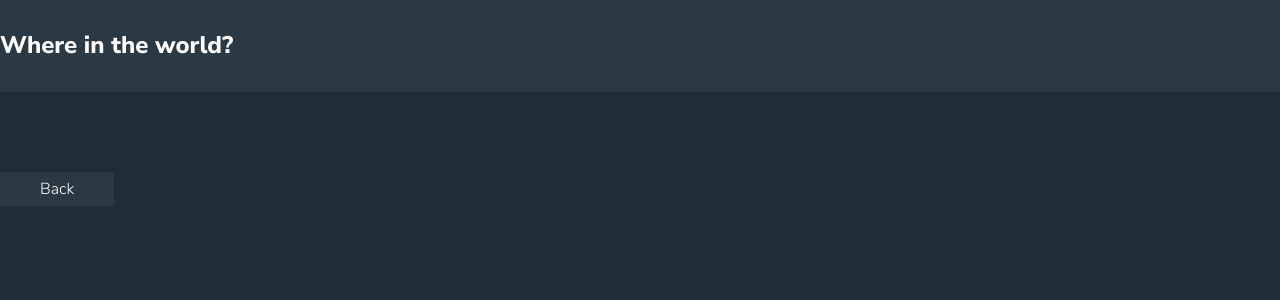
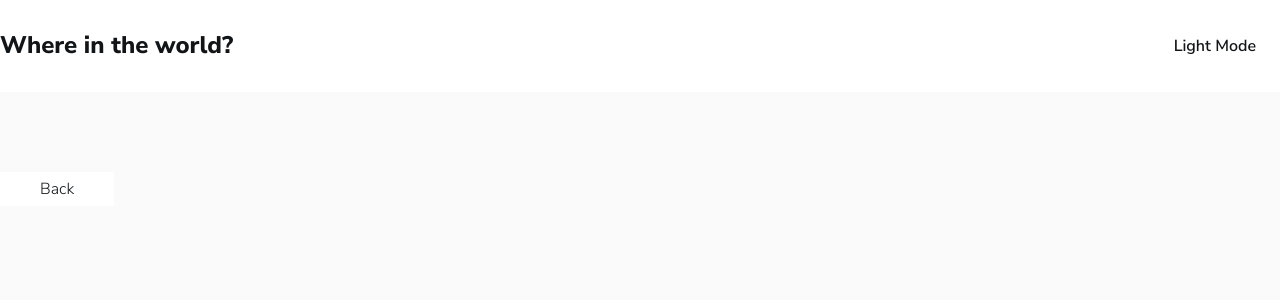
Before and after one commit to hissalht/rest-countries-api-with-color-theme-switcher, a Nuxt app: page /1 in a window 1280 px wide. Shown: the top 300 px of the page. Built offline with nearby package versions, Linux system fonts and the light colour scheme; no server answers.

Commit message:
add color mode

```diff
--- a/app.vue
+++ b/app.vue
@@ -1,14 +1,25 @@
-<script lang="ts">
+<script lang="ts" setup>
 import "normalize.css/normalize.css";
 import "@fontsource/nunito-sans/300.css";
 import "@fontsource/nunito-sans/600.css";
 import "@fontsource/nunito-sans/800.css";
+
+const colorMode = useColorMode();
 </script>
 
 <template>
   <div class="site-header">
     <div class="container">
       <p class="site-title">Where in the world?</p>
+
+      <button
+        class="color-mode"
+        @click="
+          colorMode.preference = colorMode.value === 'dark' ? 'light' : 'dark'
+        "
+      >
+        {{ colorMode.value === "dark" ? "Dark Mode" : "Light Mode" }}
+      </button>
     </div>
   </div>
   <NuxtPage />
@@ -36,9 +47,20 @@ import "@fontsource/nunito-sans/800.css";
 
   font-family: "Nunito Sans", sans-serif;
   font-weight: 300;
+  background-color: var(--site-background);
+  color: var(--text-color);
+}
 
-  background-color: var(--very-dark-blue);
-  color: var(--white);
+:root.dark-mode {
+  --element-background: var(--dark-blue);
+  --site-background: var(--very-dark-blue);
+  --text-color: var(--white);
+}
+
+:root.light-mode {
+  --element-background: var(--white);
+  --site-background: var(--very-light-gray);
+  --text-color: var(--very-dark-blue-text);
 }
 </style>
 
@@ -52,10 +74,21 @@ import "@fontsource/nunito-sans/800.css";
 .container {
   max-width: 80rem;
   margin: auto;
+  display: flex;
+  justify-content: space-between;
 }
 
 .site-header {
   padding: 2rem 0;
-  background-color: var(--dark-blue);
+  background-color: var(--element-background);
+}
+
+.color-mode {
+  background-color: var(--element-background);
+  color: inherit;
+  border: none;
+  padding: 0.25rem 1.5rem;
+  font-weight: 600;
+  cursor: pointer;
 }
 </style>
--- a/components/CountryCard.vue
+++ b/components/CountryCard.vue
@@ -1,13 +1,9 @@
 <script lang="ts" setup>
 import { Country } from "~~/types/countries-api";
 
-const props = defineProps<{
+defineProps<{
   country: Country;
 }>();
-
-if (!Array.isArray(props.country.capital)) {
-  console.log(props.country.capital);
-}
 </script>
 
 <template>
@@ -44,7 +40,7 @@ if (!Array.isArray(props.country.capital)) {
 
 <style scoped>
 .country-card {
-  background-color: var(--dark-blue);
+  background-color: var(--element-background);
   max-width: 16.5rem;
   border-radius: 0.5rem;
   display: flex;
@@ -67,7 +63,7 @@ img {
 .link {
   font-weight: 600;
   margin: 0;
-  color: var(--white);
+  color: inherit;
   text-decoration: none;
   outline: none;
 }
--- a/components/CountryDetails.vue
+++ b/components/CountryDetails.vue
@@ -155,8 +155,8 @@ p {
 }
 
 .border-link {
-  color: var(--white);
-  background-color: var(--dark-blue);
+  color: inherit;
+  background-color: var(--element-background);
   padding: 0.25rem 1.5rem;
   text-decoration: none;
   display: block;
--- a/nuxt.config.ts
+++ b/nuxt.config.ts
@@ -3,4 +3,10 @@ export default defineNuxtConfig({
   typescript: {
     shim: false,
   },
+  modules: ["@nuxtjs/color-mode"],
+
+  colorMode: {
+    preference: "system",
+    fallback: "dark",
+  },
 });
--- a/package.json
+++ b/package.json
@@ -8,6 +8,7 @@
     "postinstall": "nuxt prepare"
   },
   "devDependencies": {
+    "@nuxtjs/color-mode": "^3.2.0",
     "nuxt": "3.0.0"
   },
   "dependencies": {
--- a/pages/[country].vue
+++ b/pages/[country].vue
@@ -24,8 +24,8 @@ const { data } = useFetch<Country[]>(
 }
 
 .back-link {
-  color: var(--white);
-  background-color: var(--dark-blue);
+  color: inherit;
+  background-color: var(--element-background);
   padding: 0.5rem 2.5rem;
   text-decoration: none;
   display: inline-block;
```
Also changed, not shown: 1 other file (tests, documents, lock files or other folders).
